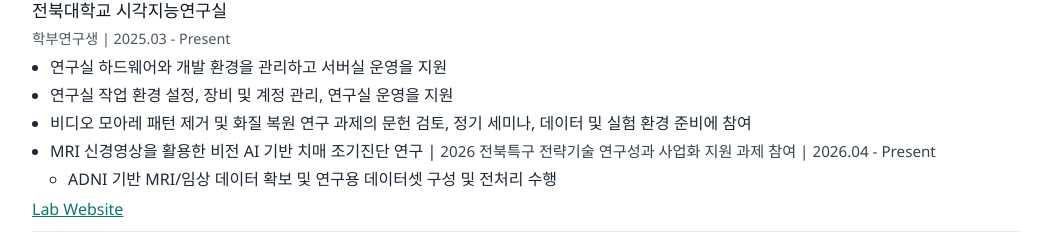
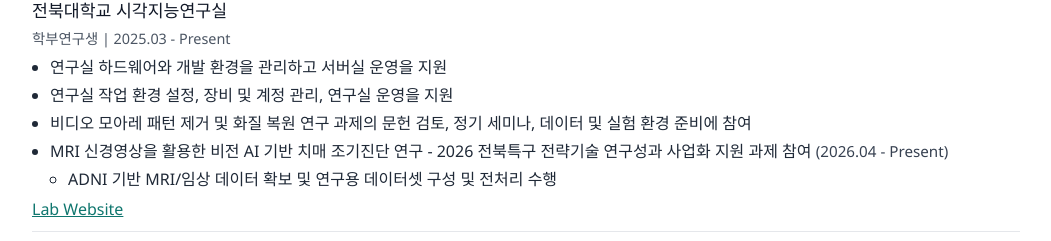
Before and after one commit to Quinsie/Quinsie.github.io, a React (Vite) app: page / in a window 1280 px wide. Shown: the part 1853-2094 px from the top of the page, without its empty margins (224-1275 px from the left). Built offline with nearby package versions, Linux system fonts and the light colour scheme.

Commit message:
style: update dementia research entry format

```diff
--- a/src/components/PortfolioSection.jsx
+++ b/src/components/PortfolioSection.jsx
@@ -58,7 +58,7 @@ function CardSection({ cards }) {
                     bullet
                   ) : (
                     <>
-                      {bullet.label} | <span className="cv-inline-meta">{bullet.meta}</span>
+                      {bullet.label}{bullet.separator ?? " | "}<span className="cv-inline-meta">{bullet.meta}</span>
                       {bullet.details?.length ? (
                         <ul className="cv-sublist">
                           {bullet.details.map((detail) => (
--- a/src/content/portfolio.js
+++ b/src/content/portfolio.js
@@ -189,8 +189,9 @@ export const portfolioContent = {
               "연구실 작업 환경 설정, 장비 및 계정 관리, 연구실 운영을 지원",
               "비디오 모아레 패턴 제거 및 화질 복원 연구 과제의 문헌 검토, 정기 세미나, 데이터 및 실험 환경 준비에 참여",
               {
-                label: "MRI 신경영상을 활용한 비전 AI 기반 치매 조기진단 연구",
-                meta: "2026 전북특구 전략기술 연구성과 사업화 지원 과제 참여 | 2026.04 - Present",
+                label: "MRI 신경영상을 활용한 비전 AI 기반 치매 조기진단 연구 - 2026 전북특구 전략기술 연구성과 사업화 지원 과제 참여",
+                meta: "(2026.04 - Present)",
+                separator: " ",
                 details: [
                   "ADNI 기반 MRI/임상 데이터 확보 및 연구용 데이터셋 구성 및 전처리 수행",
                 ],
@@ -503,8 +504,9 @@ export const portfolioContent = {
               "Manage lab hardware and development environments, including server-room operations",
               "Support workspace setup, equipment and account management, and lab operations",
               {
-                label: "Vision AI-based early diagnosis of dementia using MRI neuroimaging",
-                meta: "Participant in the 2026 Jeonbuk Special R&D Zone Strategic Technology Research Commercialization Support Project | Apr 2026 - Present",
+                label: "Vision AI-based early diagnosis of dementia using MRI neuroimaging - Participant in the 2026 Jeonbuk Special R&D Zone Strategic Technology Research Commercialization Support Project",
+                meta: "(Apr 2026 - Present)",
+                separator: " ",
                 details: [
                   "Acquired and preprocessed MRI and clinical data from ADNI to build a research dataset",
                 ],
```
